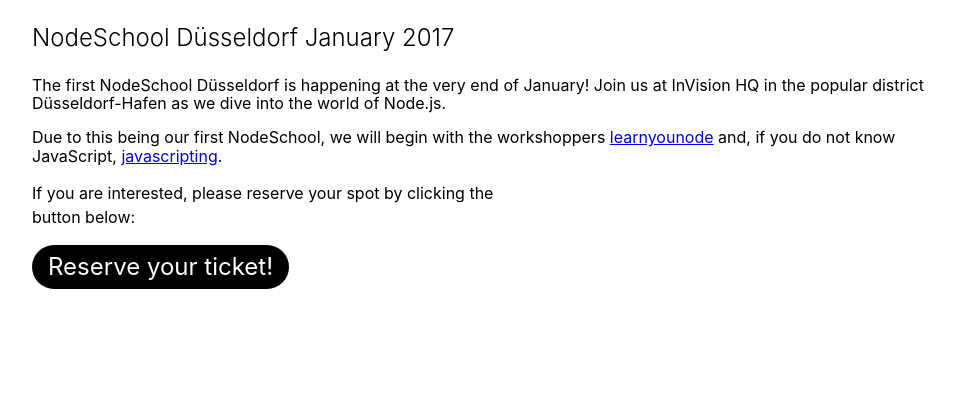
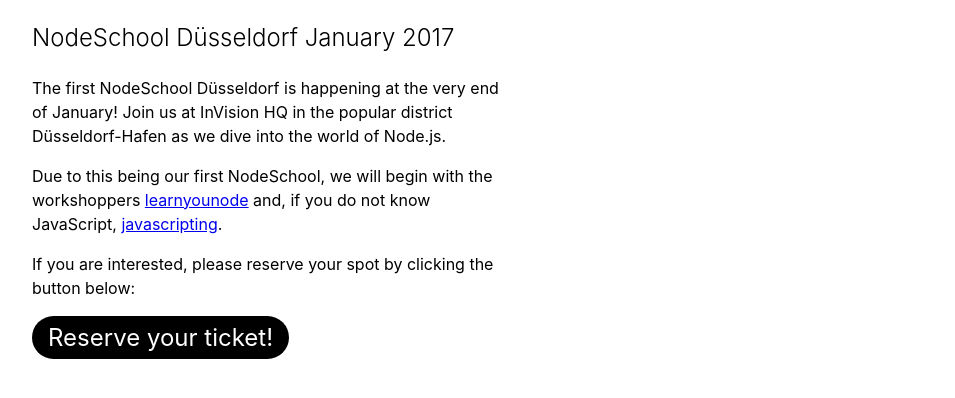
Before and after one commit to nodeschool/dusseldorf, a Jekyll site: the page built from _events/001.md, in a window 1280 px wide. Shown: the top 398 px of the page, without its empty margins (32-987 px from the left). Built offline with Jekyll 4.4.1, drawn with Linux system fonts in a browser that asks for light colours.

Commit message:
fix content clipping out of its parent tags

```diff
--- a/_layouts/event.html
+++ b/_layouts/event.html
@@ -4,9 +4,9 @@ layout: main
 
 <h3 class="f3 fw3">{{ page.title }}</h3>
 
-<p class="lh-copy measure">
+<div class="lh-copy measure">
   {{ content }}
-</p>
+</div>
 <p class="lh-copy measure">
   If you are interested, please reserve your spot by clicking the button below:
 </p>
```
